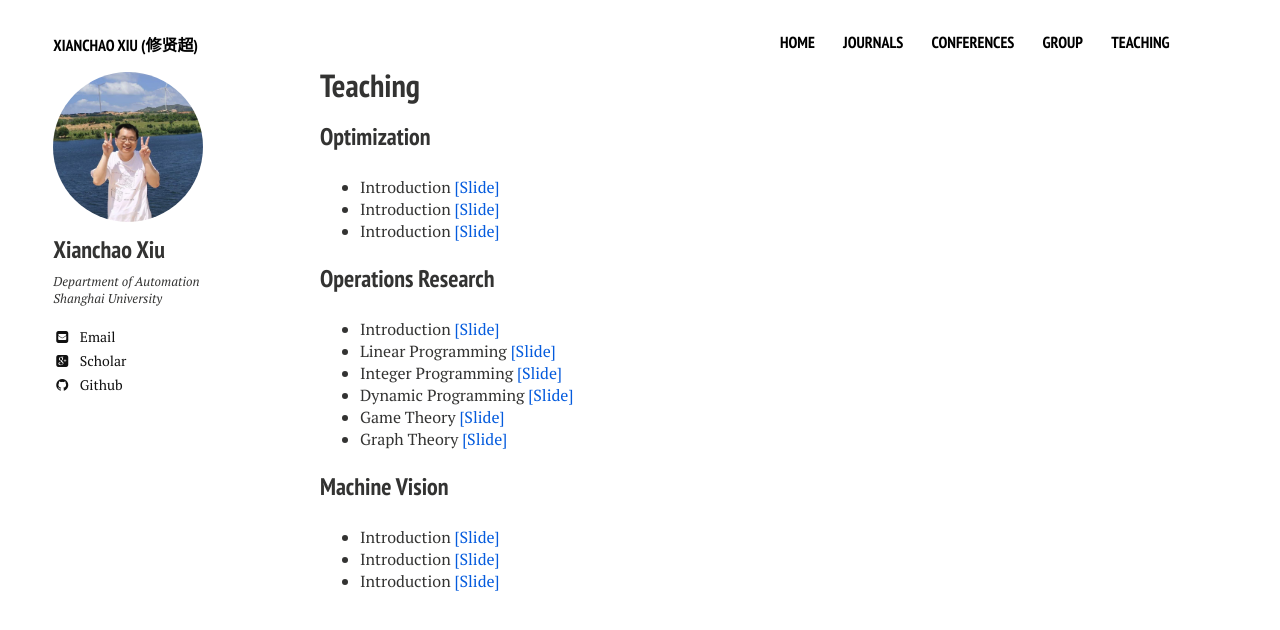
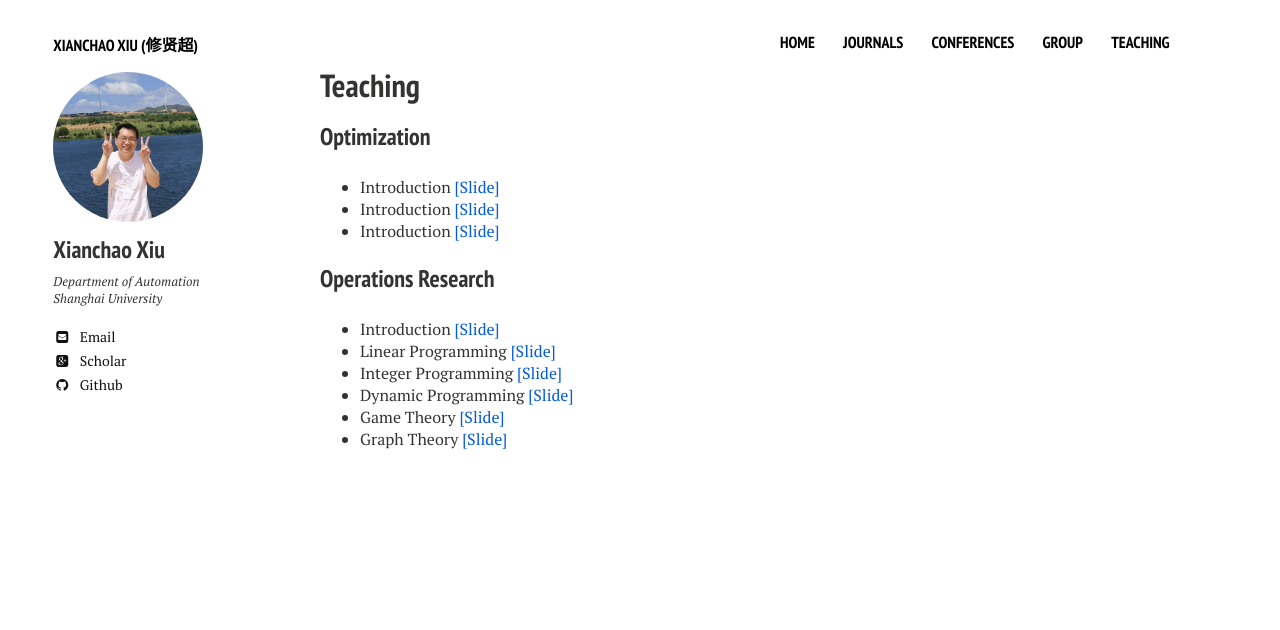
Before and after one commit to xianchaoxiu/xianchaoxiu.github.io, a Jekyll site: the page built from teaching/index.md, in a window 1280 px wide. Shown: the top 630 px of the page. Built offline with Jekyll 4.4.1, drawn with Linux system fonts in a browser that asks for light colours; nearby versions of some CDN libraries.

Commit message:
Update index.md

```diff
--- a/teaching/index.md
+++ b/teaching/index.md
@@ -23,9 +23,3 @@ share: false
 * Dynamic Programming  <a href="../teaching/OR-4.pdf" class="textlink" target="_blank">[Slide]</a>
 * Game Theory  <a href="../teaching/OR-5" class="textlink" target="_blank">[Slide]</a>
 * Graph Theory  <a href="../teaching/OR-6.pdf" class="textlink" target="_blank">[Slide]</a>
-
-
-### Machine Vision
-* Introduction  <a href="../group/2024-Yu.pdf" class="textlink" target="_blank">[Slide]</a>
-* Introduction  <a href="../group/2024-Yu.pdf" class="textlink" target="_blank">[Slide]</a>
-* Introduction  <a href="../group/2024-Yu.pdf" class="textlink" target="_blank">[Slide]</a>
```
